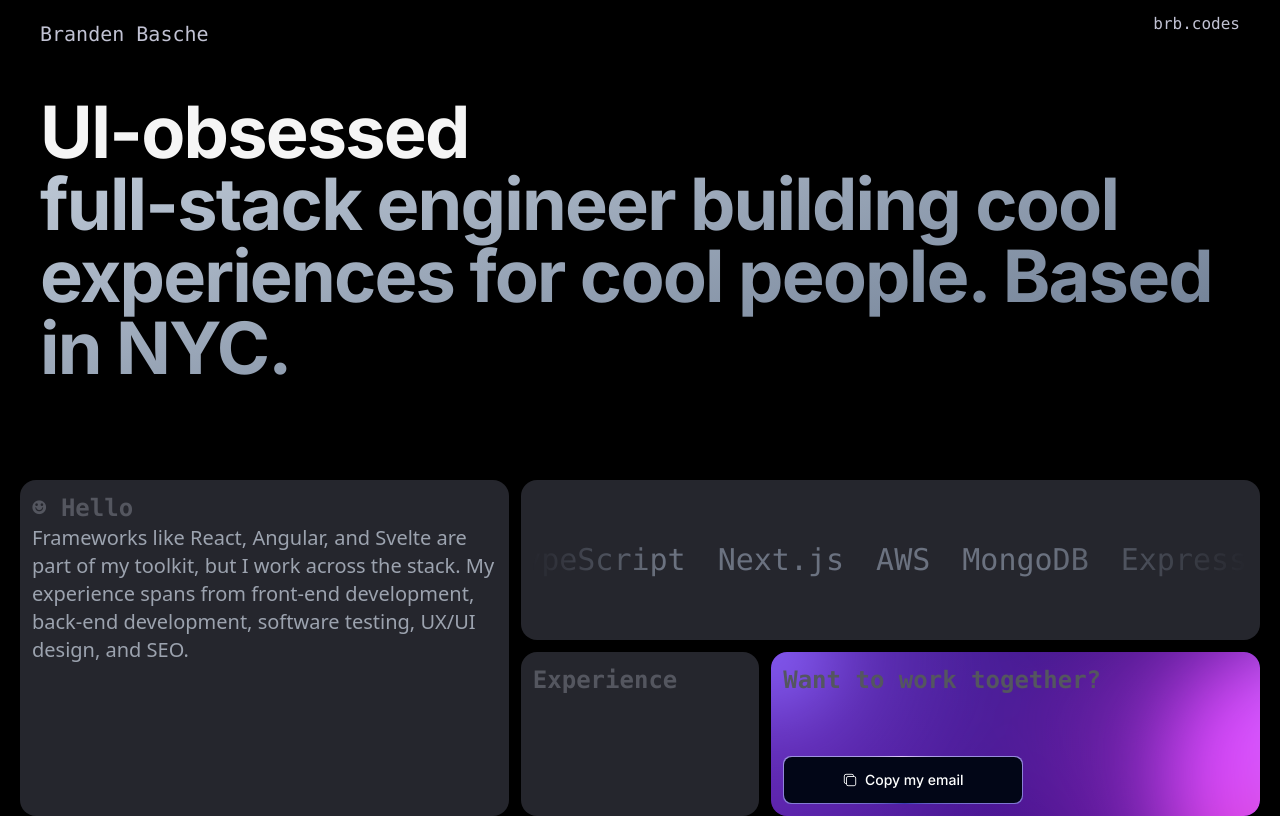
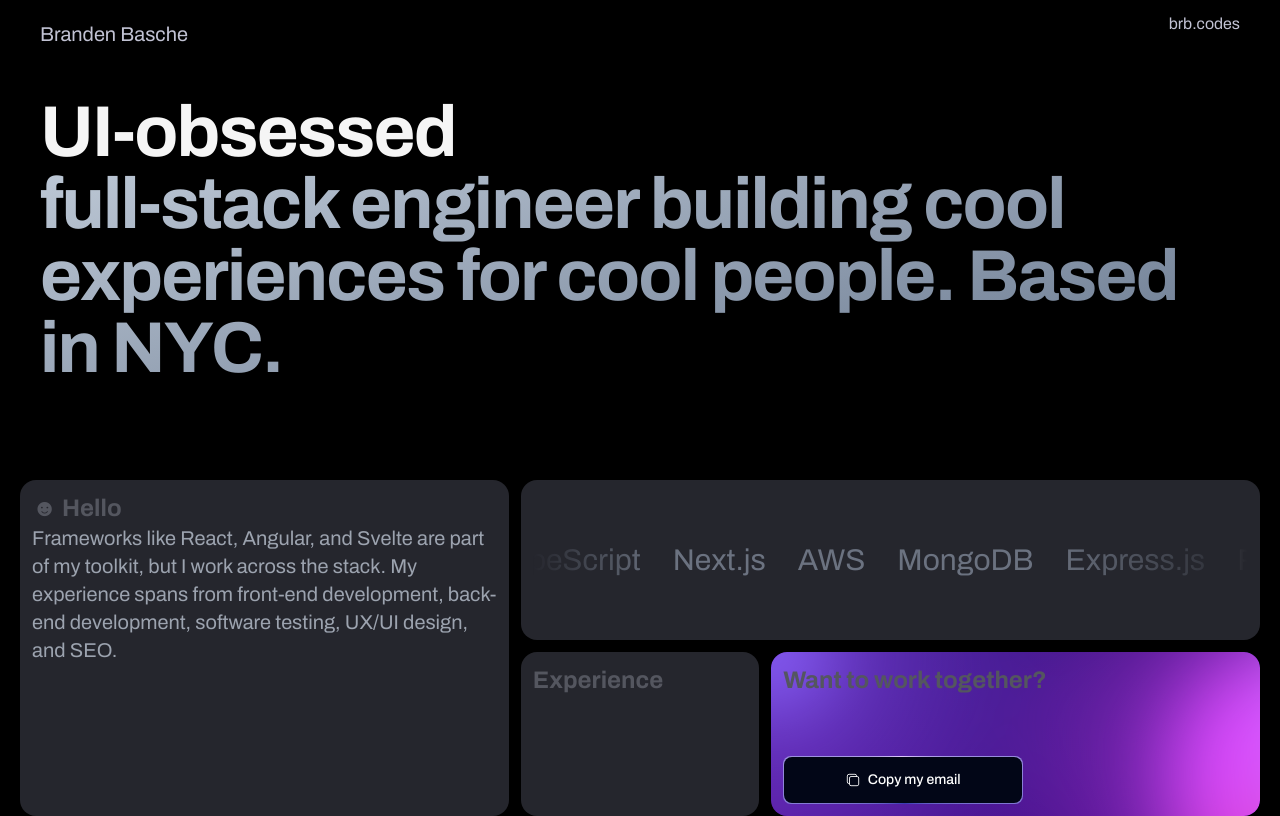
Before and after one commit to brandenrbasche/brb-codes-v2, a Next.js app: page / in a window 1280 px wide. Built offline with nearby package versions, Linux system fonts and the light colour scheme.

Commit message:
updated font family to Archivo!

```diff
--- a/app/layout.tsx
+++ b/app/layout.tsx
@@ -1,9 +1,9 @@
 import type { Metadata } from "next";
-import { Inter } from "next/font/google";
+import { Archivo } from "next/font/google";
 import "./globals.css";
 import {ThemeProvider} from "./provider";
 
-const inter = Inter({ subsets: ["latin"] });
+const archivo = Archivo( { subsets: ["latin"] })
 
 export const metadata: Metadata = {
   title: "Branden's Portfolio",
@@ -17,7 +17,7 @@ export default function RootLayout({
 }>) {
   return (
     <html lang="en">
-      <body className={inter.className}>
+      <body className={archivo.className}>
         <ThemeProvider
             attribute="class"
             defaultTheme="dark"
--- a/components/ui/BentoGrid.tsx
+++ b/components/ui/BentoGrid.tsx
@@ -64,7 +64,6 @@ export const BentoGridItem = ({
                 className
             )}
             style={{
-                // background: "rgb(4,7,29)",
                 background: "rgb(37, 38, 45)",
                 backgroundColor: "linear-gradient(90deg, rgba(4,7,29,1) 0%, rgba(12,14,35,1) 100%)",
             }}
@@ -98,16 +97,17 @@ export const BentoGridItem = ({
                 <div className={cn(
                     titleClassName, 'relative md:h-full min-h-40 flex flex-col padding-x-2 p-3'
                 )}>
-                    <div className="font-mono text-gray-200 font-bold text-lg lg:text-2xl max-w-96 z-10">
+                    <div className="font-mono text-gray-200 font-bold text-2xl max-w-96 z-10">
                         {title}
                     </div>
-                    <div className='text-gray-400 font-sans text-lg md:text-xs lg:text-xl z-10'>
+                    <div className='text-gray-400 font-sans text-lg lg:text-xl z-10'>
                         {description}
                     </div>
 
                     {/*TECH STACK CAROUSEL*/}
                     {id === 2 && (
-                        <div className='w-full h-full inline-flex flex-nowrap overflow-hidden [mask-image:_linear-gradient(to_right,transparent_0,_black_128px,_black_calc(100%-200px),transparent_100%)]'>
+                        <div
+                            className='w-full h-full inline-flex flex-nowrap overflow-hidden [mask-image:_linear-gradient(to_right,transparent_0,_black_128px,_black_calc(100%-200px),transparent_100%)]'>
                             <ul className='flex items-center justify-center md:justify-start[&_li]:mx-8 [&_img]:max-w-none animate-infinite-scroll'>
                                 {
                                     toolsList.map((item, index) => (
@@ -128,31 +128,6 @@ export const BentoGridItem = ({
                             </ul>
                         </div>
                     )}
-
-                    {/*{id === 3 && (*/}
-                    {/*    <div className='flex gap-1 lg:gap-5 w-fit absolute -right-3 lg:-right-2'>*/}
-                    {/*        <div className='flex flex-col gap-3 lg:gap-8'>*/}
-                    {/*            /!*front end tools*!/*/}
-                    {/*            {leftList.map((item) => (*/}
-                    {/*                <span key={item}*/}
-                    {/*                      className='py-2 lg:py-4 lg:px-3 px-3 text-xs lg:text-base opacity-50 lg:opacity-100 rounded-lg text-center bg-[#10132e]'>*/}
-                    {/*                {item}*/}
-                    {/*            </span>*/}
-                    {/*            ))}*/}
-                    {/*            <span className='py-4 px-3 rounded-lg text-center bg-[#10132e]'/>*/}
-                    {/*        </div>*/}
-                    {/*        <div className='flex flex-col gap-3 lg:gap-8'>*/}
-                    {/*            <span className='py-4 px-3 rounded-lg text-center bg-[#10132e]'/>*/}
-                    {/*            /!*back end tools*!/*/}
-                    {/*            {rightList.map((item) => (*/}
-                    {/*                <span key={item}*/}
-                    {/*                      className='py-2 lg:py-4 lg:px-3 px-3 text-xs lg:text-base opacity-50 lg:opacity-100 rounded-lg text-center bg-[#10132e]'>*/}
-                    {/*                {item}*/}
-                    {/*            </span>*/}
-                    {/*            ))}*/}
-                    {/*        </div>*/}
-                    {/*    </div>*/}
-                    {/*)}*/}
 
                     {id === 6 && (
                         <div className='mt-5 relative'>
--- a/components/ui/HeroHeader.tsx
+++ b/components/ui/HeroHeader.tsx
@@ -5,7 +5,7 @@ import {motion} from "framer-motion";
 import {FlipWords} from "@/components/ui/FlipWords";
 
 const HeroHeader = () => {
-    const words = ["UI-obsessed", "Test-driven", "Mobile-first"];
+    const words = ["UI-obsessed", "Test-driven"];
 
     return (
         <div>
--- a/data/index.ts
+++ b/data/index.ts
@@ -64,9 +64,9 @@ export const gridItems = [
         id: 6,
         title: "Want to work together?",
         description: "",
-        className: "lg:col-span-2 md:col-span-3 md:row-span-1",
+        className: "lg:col-span-2 md:col-span-2",
         imgClassName: "",
-        titleClassName: "font-white justify-center md:max-w-full max-w-60 text-left",
+        titleClassName: "text-white justify-center md:max-w-full max-w-60 text-left",
         img: "",
         spareImg: "",
     },
--- a/package.json
+++ b/package.json
@@ -9,6 +9,7 @@
     "lint": "next lint"
   },
   "dependencies": {
+    "@next/font": "^14.2.4",
     "@react-three/drei": "^9.106.0",
     "@react-three/fiber": "^8.16.8",
     "clsx": "^2.1.1",
--- a/tailwind.config.ts
+++ b/tailwind.config.ts
@@ -18,6 +18,9 @@ const config = {
   ],
   prefix: "",
   theme: {
+    fontFamily: {
+      sans: ["Archivo", "sans-serif", "system-ui"]
+    },
     container: {
       center: true,
       padding: "2rem",
```
Also changed, not shown: 1 other file (tests, documents, lock files or other folders).
